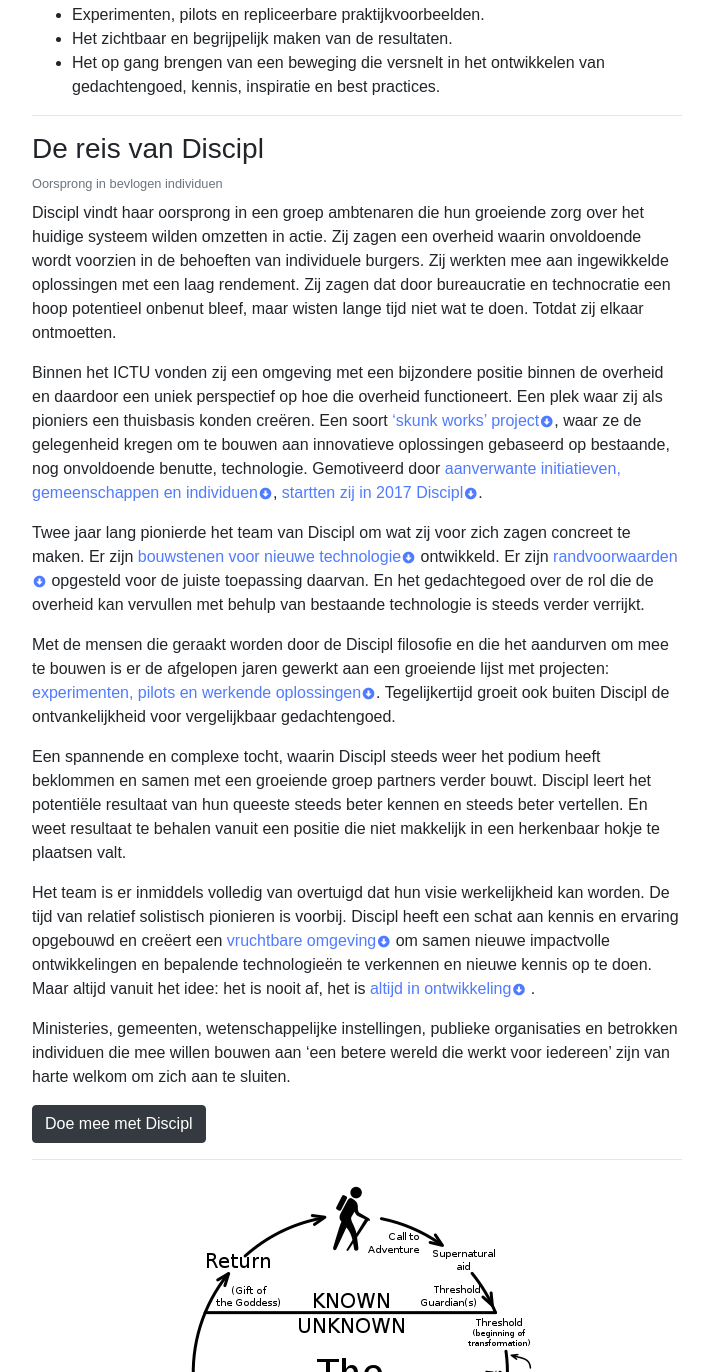
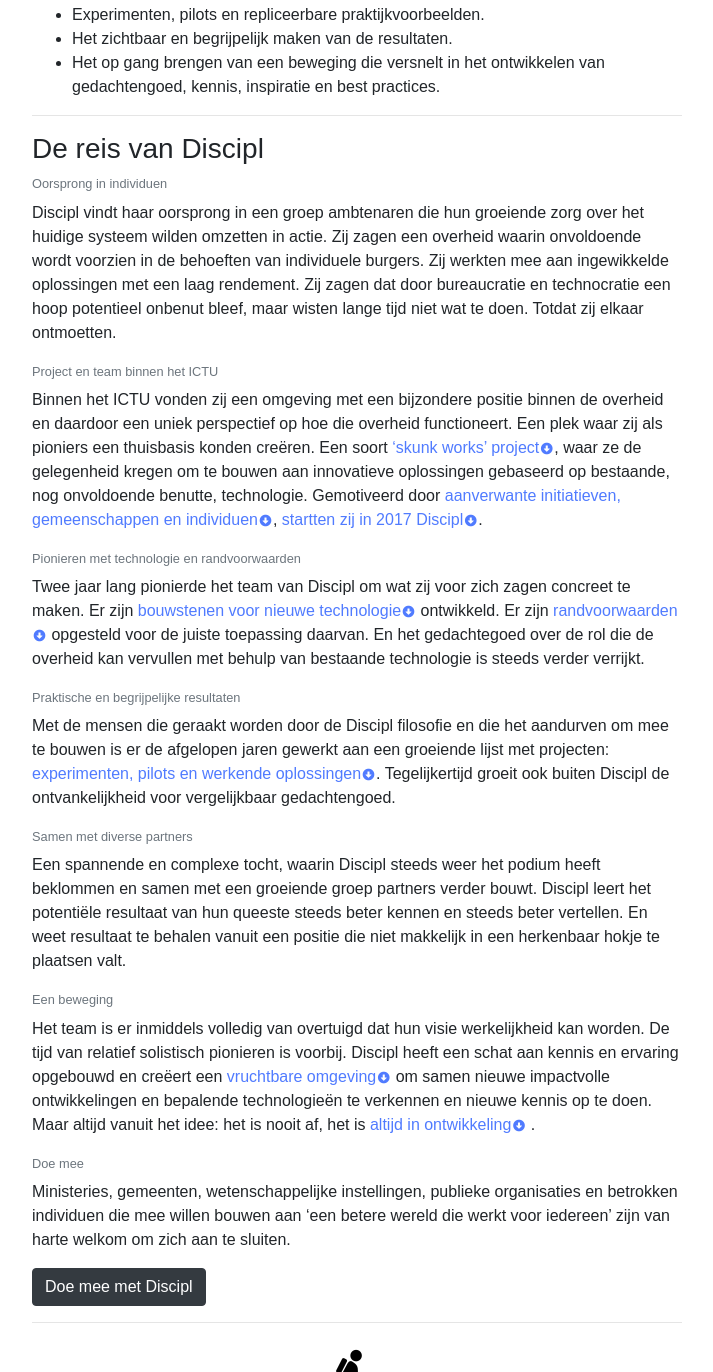
Before and after one commit to erwinelling/Discipl, a plain HTML site: page index.html in a window 1280 px wide. Shown: the part 997-2369 px from the top of the page, without its empty margins (283-996 px from the left). Drawn offline with nearby package versions, Linux system fonts and the light colour scheme; a web font is replaced by a local one.

Commit message:
Elementen in reis gedefinieerd

```diff
--- a/index.html
+++ b/index.html
@@ -106,8 +106,9 @@
       </ul>
       <hr>
       <h3>De reis van Discipl</h3>
-      <h6><small class="text-muted">Oorsprong in bevlogen individuen</small></h6>
+      <h6><small class="text-muted">Oorsprong in individuen</small></h6>
       <p>Discipl vindt haar oorsprong in een groep ambtenaren die hun groeiende zorg over het huidige systeem wilden omzetten in actie. Zij zagen een overheid waarin onvoldoende wordt voorzien in de behoeften van individuele burgers. Zij werkten mee aan ingewikkelde oplossingen met een laag rendement. Zij zagen dat door bureaucratie en technocratie een hoop potentieel onbenut bleef, maar wisten lange tijd niet wat te doen. Totdat zij elkaar ontmoetten.</p>
+      <h6><small class="text-muted">Project en team binnen het ICTU</small></h6>
       <p>Binnen het ICTU vonden zij een omgeving met een bijzondere positie binnen de overheid en daardoor een uniek perspectief op hoe die overheid functioneert. Een plek waar zij als pioniers een thuisbasis konden creëren. Een soort
         <a class="collapselink" data-toggle="collapse" href="#collapse-skunk" role="button" aria-expanded="false" aria-controls="collapse-skunk">&lsquo;skunk works&rsquo; project<i class="fas fa-arrow-alt-circle-down fa-xs fa-fw"></i></a>,
         <span class="collapse multi-collapse" id="collapse-skunk">
@@ -130,6 +131,7 @@
           </span>
         </span>
         </p>
+      <h6><small class="text-muted">Pionieren met technologie en randvoorwaarden</small></h6>
       <p>Twee jaar lang pionierde het team van Discipl om wat zij voor zich zagen concreet te maken. Er zijn
         <a class="collapselink" data-toggle="collapse" href="#collapse-github" role="button" aria-expanded="false" aria-controls="collapse-github">bouwstenen voor nieuwe technologie<i class="fas fa-arrow-alt-circle-down fa-xs fa-fw"></i></a>
         <span class="collapse multi-collapse" id="collapse-github">
@@ -145,6 +147,7 @@
           </span>
         </span>
         opgesteld voor de juiste toepassing daarvan. En het gedachtegoed over de rol die de overheid kan vervullen met behulp van bestaande technologie is steeds verder verrijkt.</p>
+      <h6><small class="text-muted">Praktische en begrijpelijke resultaten</small></h6>
       <p>Met de mensen die geraakt worden door de Discipl filosofie en die het aandurven om mee te bouwen is er de afgelopen jaren gewerkt aan een groeiende lijst met projecten:
         <a class="collapselink" data-toggle="collapse" href="#collapse-cases" role="button" aria-expanded="false" aria-controls="collapse-cases">experimenten, pilots en werkende oplossingen<i class="fas fa-arrow-alt-circle-down fa-xs fa-fw"></i></a>.
         <span class="collapse multi-collapse" id="collapse-cases">
@@ -153,7 +156,9 @@
           </span>
         </span>
         Tegelijkertijd groeit ook buiten Discipl de ontvankelijkheid voor vergelijkbaar gedachtengoed.</p>
+      <h6><small class="text-muted">Samen met diverse partners</small></h6>
       <p>Een spannende en complexe tocht, waarin Discipl steeds weer het podium heeft beklommen en samen met een groeiende groep partners verder bouwt. Discipl leert het potentiële resultaat van hun queeste steeds beter kennen en steeds beter vertellen. En weet resultaat te behalen vanuit een positie die niet makkelijk in een herkenbaar hokje te plaatsen valt.</p>
+      <h6><small class="text-muted">Een beweging</small></h6>
       <p>Het team is er inmiddels volledig van overtuigd dat hun visie werkelijkheid kan worden. De tijd van relatief solistisch pionieren is voorbij. Discipl heeft een schat aan kennis en ervaring opgebouwd en creëert een
         <a class="collapselink" data-toggle="collapse" href="#collapse-ecosysteem" role="button" aria-expanded="false" aria-controls="collapse-ecosysteem">vruchtbare omgeving<i class="fas fa-arrow-alt-circle-down fa-xs fa-fw"></i></a>
         <span class="collapse multi-collapse" id="collapse-ecosysteem">
@@ -169,6 +174,7 @@
           </span>
         </span>
         .</p>
+      <h6><small class="text-muted">Doe mee</small></h6>
       <p>Ministeries, gemeenten, wetenschappelijke instellingen, publieke organisaties en betrokken individuen die mee willen bouwen aan ‘een betere wereld die werkt voor iedereen’ zijn van harte welkom om zich aan te sluiten.</p>
       <p><button class="btn btn-dark btn-doemee" type="button" data-toggle="collapse" data-target="#collapse-meedoen" aria-expanded="false" aria-controls="collapse-meedoen">
           Doe mee met Discipl
```
